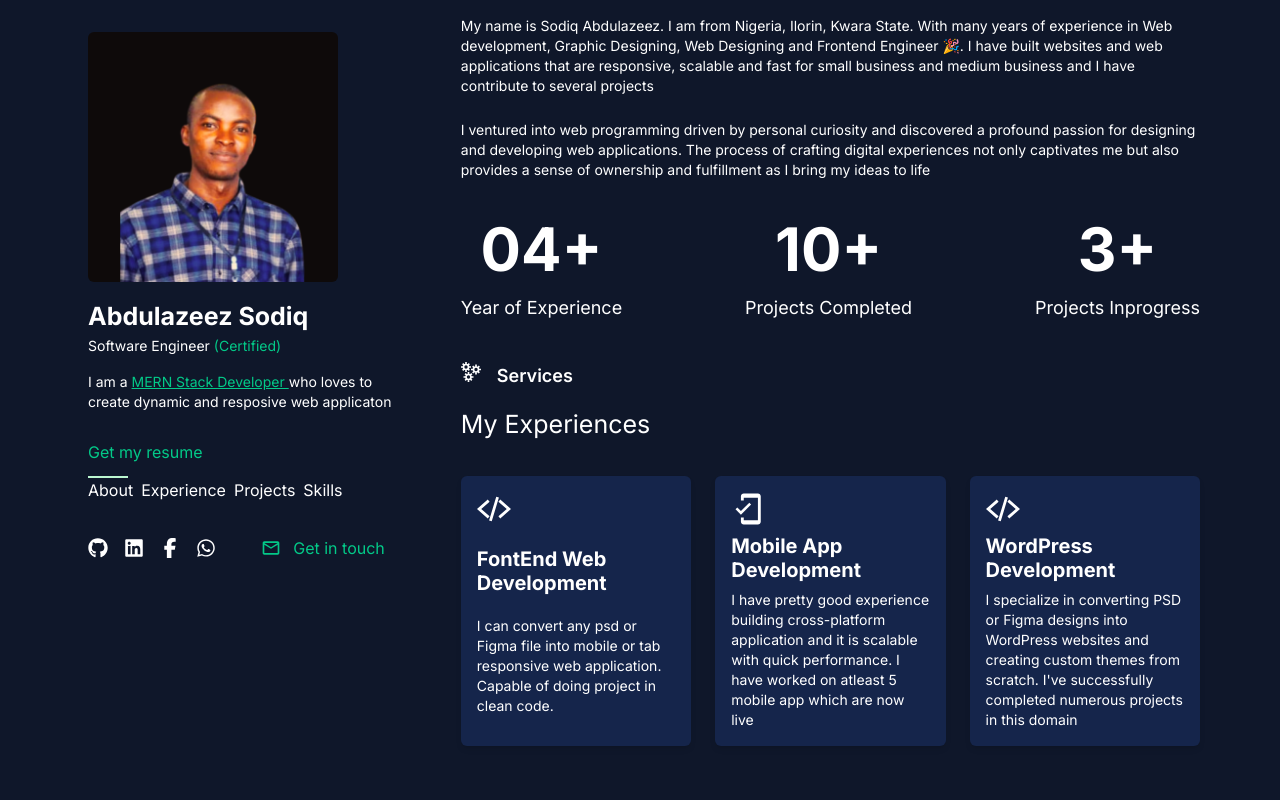
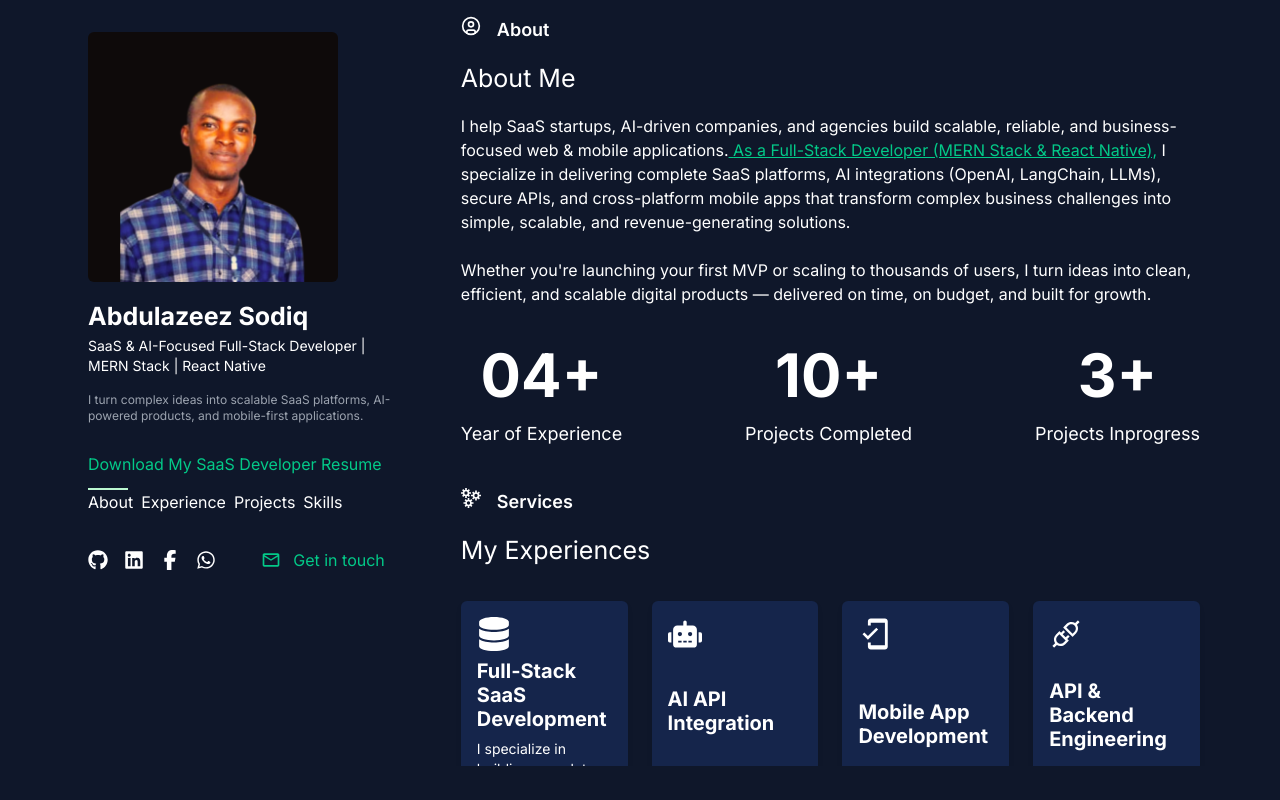
Before and after one commit to Abdulzeez403/abdulazeezsodiq, a Next.js app: page / in a window 1280 px wide. Built offline with nearby package versions, Linux system fonts and the light colour scheme.

Commit message:
new update!

```diff
--- a/app/(modules)/home/_components/content.tsx
+++ b/app/(modules)/home/_components/content.tsx
@@ -20,25 +20,34 @@ import { MdOutlineMail } from "react-icons/md";
 import { FaLocationCrosshairs } from "react-icons/fa6";
 import { ContactForm } from "./form";
 import { ToolsComponent } from "./tools";
+import { CircleUser } from "lucide-react";
 
 export const Content = () => {
   return (
-    <div className=" px-2 overflow-none  overflowed-scroll lg:overflow-auto lg:overflowed-scroll  ">
+    <div className="px-2 overflow-none overflow-scroll lg:overflow-auto">
+      <HeaderTitle
+        icon={<CircleUser size={20} />}
+        title="About"
+        subTitle="About Me"
+      />
       <div>
-        <p className=" text-sm text-wrap">
-          My name is Sodiq Abdulazeez. I am from Nigeria, Ilorin, Kwara State.
-          With many years of experience in Web development, Graphic Designing,
-          Web Designing and Frontend Engineer 🎉. I have built websites and web
-          applications that are responsive, scalable and fast for small business
-          and medium business and I have contribute to several projects
+        <p>
+          I help SaaS startups, AI-driven companies, and agencies build
+          scalable, reliable, and business-focused web & mobile applications.
+          <span className="textColor underline">
+            {" "}
+            As a Full-Stack Developer (MERN Stack & React Native),
+          </span>{" "}
+          I specialize in delivering complete SaaS platforms, AI integrations
+          (OpenAI, LangChain, LLMs), secure APIs, and cross-platform mobile apps
+          that transform complex business challenges into simple, scalable, and
+          revenue-generating solutions.
         </p>
         <br />
-        <p className="text-sm text-wrap">
-          I ventured into web programming driven by personal curiosity and
-          discovered a profound passion for designing and developing web
-          applications. The process of crafting digital experiences not only
-          captivates me but also provides a sense of ownership and fulfillment
-          as I bring my ideas to life
+        <p className=" text-wrap">
+          Whether you're launching your first MVP or scaling to thousands of
+          users, I turn ideas into clean, efficient, and scalable digital
+          products — delivered on time, on budget, and built for growth.
         </p>
       </div>
 
--- a/app/(modules)/home/_components/profile.tsx
+++ b/app/(modules)/home/_components/profile.tsx
@@ -26,15 +26,14 @@ function Profile() {
               Abdulazeez Sodiq
             </h4>
             <p className="text-sm">
-              Software Engineer <span className="textColor">(Certified)</span>
+              SaaS & AI-Focused Full-Stack Developer | MERN Stack | React Native
             </p>
           </div>
 
           <div className="pb-4 text-sm ">
-            <p>
-              I am a{" "}
-              <span className="textColor underline">MERN Stack Developer </span>{" "}
-              who loves to create dynamic and resposive web applicaton
+            <p className="text-xs text-gray-400">
+              I turn complex ideas into scalable SaaS platforms, AI-powered
+              products, and mobile-first applications.
             </p>
           </div>
 
@@ -42,9 +41,10 @@ function Profile() {
             <div>
               <h3 className="py-3 textColor">
                 <a href="../AbdulazeezSodiq.pdf" download>
-                  Get my resume
+                  Download My SaaS Developer Resume
                 </a>
               </h3>
+
               <div className="h-[2px] w-10 textColor bg-green-200  m-[-10]"></div>
             </div>
 
--- a/app/(modules)/home/_components/skills.tsx
+++ b/app/(modules)/home/_components/skills.tsx
@@ -1,34 +1,35 @@
-
 import { IoCodeSlashSharp } from "react-icons/io5";
 import { MdMobileFriendly } from "react-icons/md";
-import { AiOutlineCodeSandbox } from "react-icons/ai";
-import React from 'react'
+import { AiOutlineApi } from "react-icons/ai";
+import { FaDatabase } from "react-icons/fa";
+import { FaRobot } from "react-icons/fa";
 import { SkillsProps } from "@/app/Datas";
 
-
 export const SkillsComponent = ({ title, desc }: SkillsProps) => {
-
   let iconSize = 34;
   const renderIcon = (title: any) => {
     switch (title) {
-            case 'FrontEnd Web Development':
-                return <IoCodeSlashSharp size={iconSize} />;
-            case 'Mobile App Development':
+      case "Full-Stack SaaS Development":
+        return <FaDatabase size={iconSize} />;
+      case "AI API Integration":
+        return <FaRobot size={iconSize} />;
+      case "Mobile App Development":
         return <MdMobileFriendly size={iconSize} />;
-            case 'Fullstack Development':
-                return <AiOutlineCodeSandbox size={iconSize} />;
+      case "API & Backend Engineering":
+        return <AiOutlineApi size={iconSize} />;
       default:
         return <IoCodeSlashSharp size={iconSize} />;
     }
   };
 
   return (
-
-        <div id="skill" className='flex flex-wrap shadow-md p-4 rounded-md my-4   cardShadow hover:textColor hover:shadow-slate-600 hover:shadow-md md:w-[400px] lg:w-[400px] '>
+    <div
+      id="skill"
+      className="flex flex-wrap shadow-md p-4 rounded-md my-4 cardShadow hover:textColor hover:shadow-slate-600 hover:shadow-md md:w-[400px] lg:w-[400px] "
+    >
       {renderIcon(title)}
-            <h4 className='text-[20px] leading-6 py-2 font-bold'>{title}</h4>
+      <h4 className="text-[20px] leading-6 py-2 font-bold">{title}</h4>
       <p className="text-sm">{desc}</p>
     </div>
-
-    )
+  );
 };
--- a/app/Datas/index.ts
+++ b/app/Datas/index.ts
@@ -30,16 +30,20 @@ export const linkToSocialMedia = [{}];
 
 export const SkillData = [
   {
-    title: "FontEnd Web Development",
-    desc: "I can convert any psd or Figma file into mobile or tab responsive web application. Capable of doing project in clean code.",
+    title: "Full-Stack SaaS Development",
+    desc: "I specialize in building complete SaaS platforms with secure authentication, multi-tenancy, billing systems, admin dashboards, API integrations, and cloud deployment. My MERN stack expertise ensures high performance and scalability for startups and agencies.",
+  },
+  {
+    title: "AI API Integration",
+    desc: "Experienced integrating AI models (OpenAI GPT-4, LangChain, LLMs) into SaaS platforms to enhance product functionality, automate workflows, and deliver advanced analytics & recommendations to end-users.",
   },
   {
     title: "Mobile App Development",
-    desc: "I have pretty good experience building cross-platform application and it is scalable with quick performance. I have worked on atleast 5 mobile app which are now live",
+    desc: "I build cross-platform mobile apps with React Native, seamlessly connected to web-based SaaS backends. Apps are optimized for performance, scalability, and intuitive user experience.",
   },
   {
-    title: "WordPress Development",
-    desc: "I specialize in converting PSD or Figma designs into WordPress websites and creating custom themes from scratch. I've successfully completed numerous projects in this domain",
+    title: "API & Backend Engineering",
+    desc: "Designing secure, scalable APIs (REST, GraphQL) and building reliable backend services with Node.js, Express, and MongoDB. Expert in integrating third-party APIs such as Stripe, Firebase, OpenAI, and cloud infrastructure (AWS, Vercel, Docker).",
   },
 ];
 
```
Lines whose indentation alone changed are shown as unchanged.
